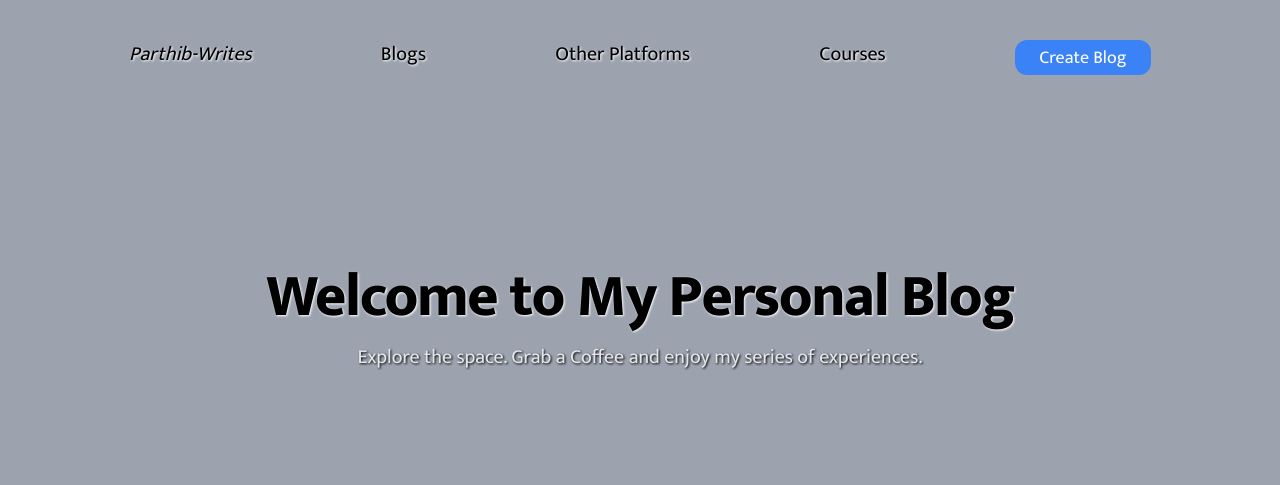
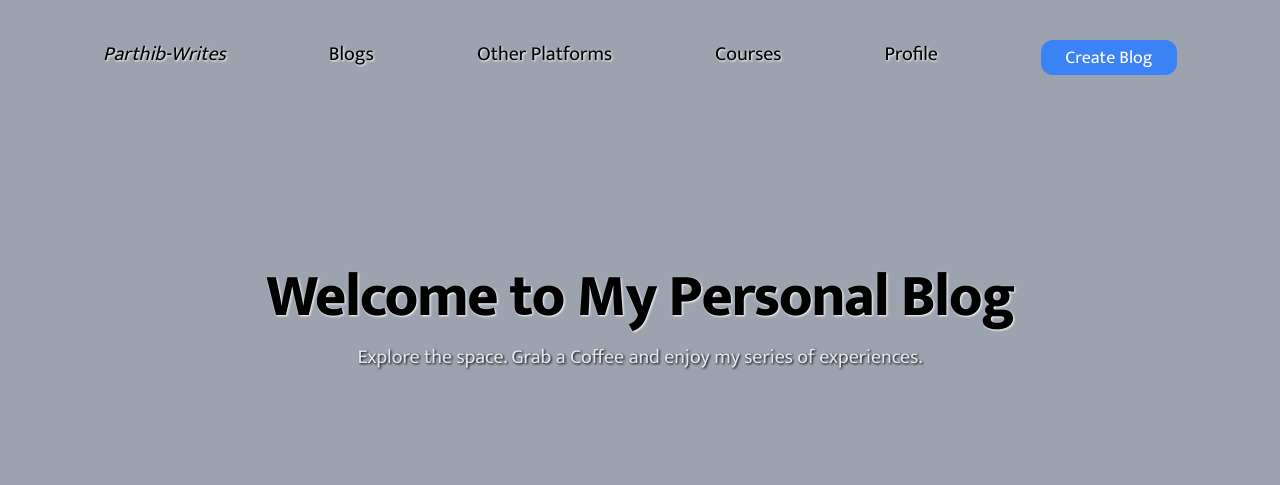
Before and after one commit to PARTHIB-DEB/PARTHIB-WRITES, a Django app: page /blogs/comment-blog/1/ in a window 1280 px wide. Shown: the top 485 px of the page. Run offline with Django 5.2, Linux system fonts and the light colour scheme; the visitor is signed in with stand-in values (Sample User, id 1); style sheets or scripts are compiled from the project's sources; some libraries are stand-ins or nearby versions.

Commit message:
upd : HomePage Template to give createBlog access to superuser only

```diff
--- a/content/templates/content/base.html
+++ b/content/templates/content/base.html
@@ -47,13 +47,15 @@
                     id="navItems">
                     <p class="blogss hover:cursor-pointer">Blogs</p>
                     <p class="platforms hover:cursor-pointer">Other Platforms</p>
-                    <p class="cat hover:cursor-pointer">Courses</p>
-                    <button type="submit"
-                        class="h-[2rem] w-[8rem] md:w-[8.5rem] bg-blue-500 rounded-xl hover:bg-purple-600">
-                        <a href="{% url "create" %}">
-                            <p class="text-center text-white text-lg">Create Blog</p>
-                        </a>
+                    <p class="Courses cat hover:cursor-pointer">Courses</p>
+                    <p class="Profile cat hover:cursor-pointer" style="filter:drop-shadow(1px 1px 1px white);"><a href={% url 'profile' %}>Profile</a></p>
+                    {% if request.user.is_superuser %}
+                    <button type="submit" class="h-[2rem] w-[8rem] md:w-[8.5rem] bg-blue-500 rounded-xl hover:bg-purple-600">
+                    <a href={% url "create" %}>
+                        <p class="text-center text-white text-lg">Create Blog</p>
+                    </a>
                     </button>
+                    {% endif %}
                 </div>
             </div>
         </div>
@@ -67,12 +69,14 @@
             <p class="blogss hover:cursor-pointer" style="filter:drop-shadow(1px 1px 1px white);">Blogs</p>
             <p class="platforms hover:cursor-pointer" style="filter:drop-shadow(1px 1px 1px white);">Other Platforms</p>
             <p class="cat hover:cursor-pointer" style="filter:drop-shadow(1px 1px 1px white);">Courses</p>
-            <button type="submit"
-                class="h-[2rem] md:h-[2.2rem] w-[6.5rem] md:w-[8.5rem] bg-blue-500 rounded-xl hover:bg-purple-600">
+            <p class="cat hover:cursor-pointer" style="filter:drop-shadow(1px 1px 1px white);"><a href={% url 'profile' %}>Profile</a></p>
+            {% if request.user.is_superuser %}
+                <button type="submit" class="h-[2rem] md:h-[2.2rem] w-[6.5rem] md:w-[8.5rem] bg-blue-500 rounded-xl hover:bg-purple-600">
                 <a href={% url "create" %}>
                     <p class="text-center text-white text-lg">Create Blog</p>
                 </a>
-            </button>
+                </button>
+            {% endif %}
         </div>
         <!--Quote-->
         <div class="py-8 px-4 mx-auto max-w-screen-xl text-center mt-[3rem] md:mt-[8rem] lg:py-16 lg:px-12">
```
